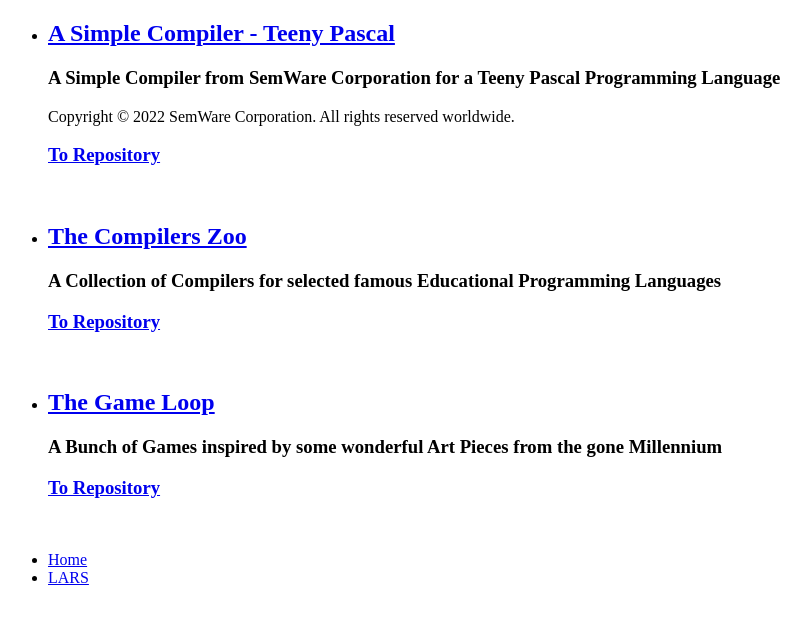
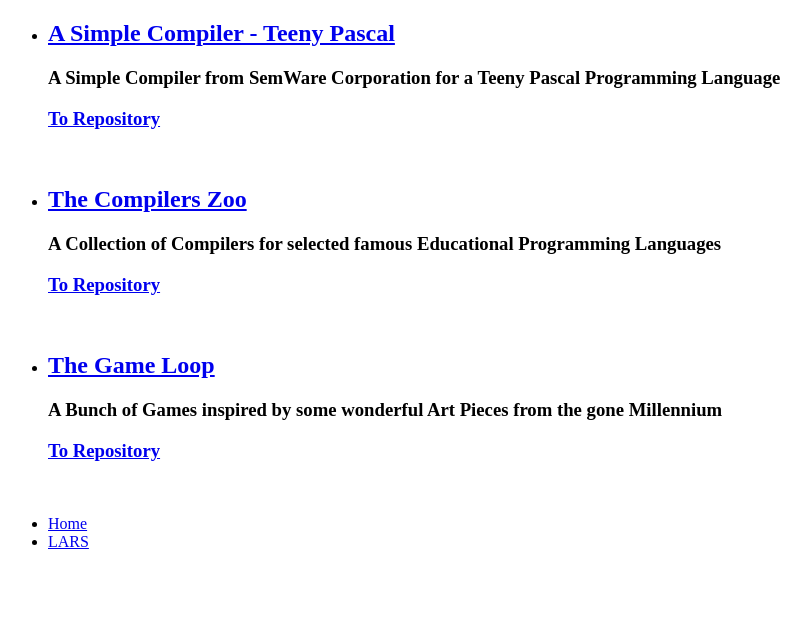
Before and after one commit to borismix/borismix.github.io, a plain HTML site: page index.html in a window 1280 px wide. Shown: the whole page, without its empty margins (0-811 px from the left). Drawn offline with Linux system fonts and the light colour scheme.

Commit message:
Update index.html

```diff
--- a/index.html
+++ b/index.html
@@ -11,9 +11,6 @@
         		<li>
 			<a href="https://borismix.github.io/SimpleCompiler/Compiler.html"><h2>A Simple Compiler - Teeny Pascal</h2></a>
         		<h3>A Simple Compiler from SemWare Corporation for a Teeny Pascal Programming Language</h3>
-
-			Copyright © 2022 SemWare Corporation. All rights reserved worldwide.
-
 			<a href="https://github.com/borismix/SimpleCompiler/"><h3>To Repository</h3></a>
 			</li>
 
```
